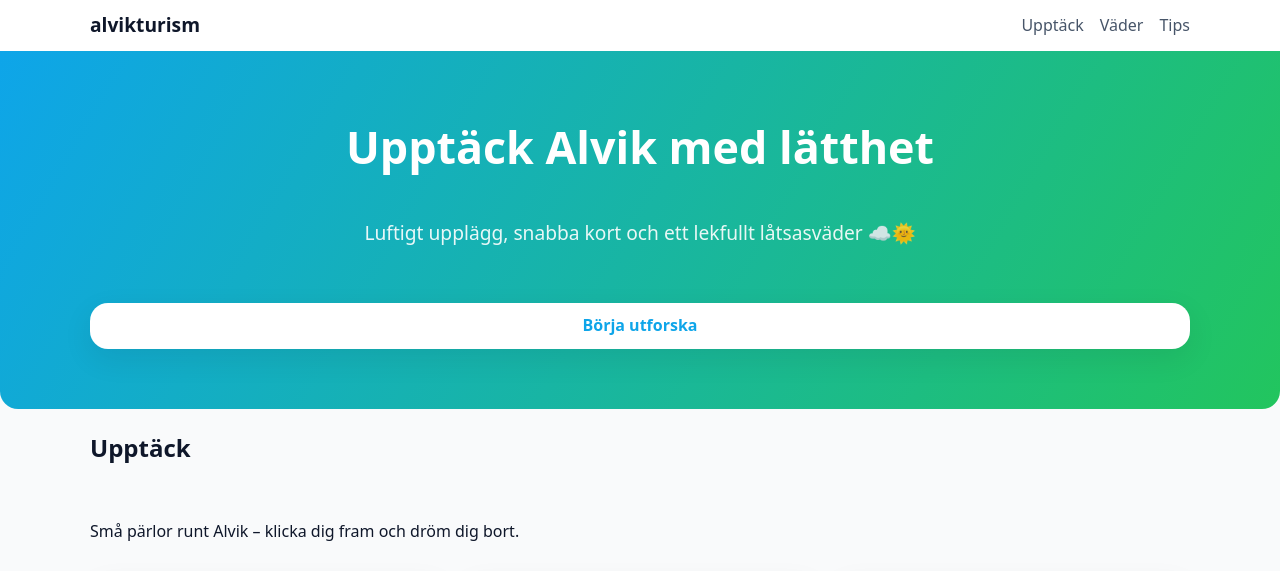
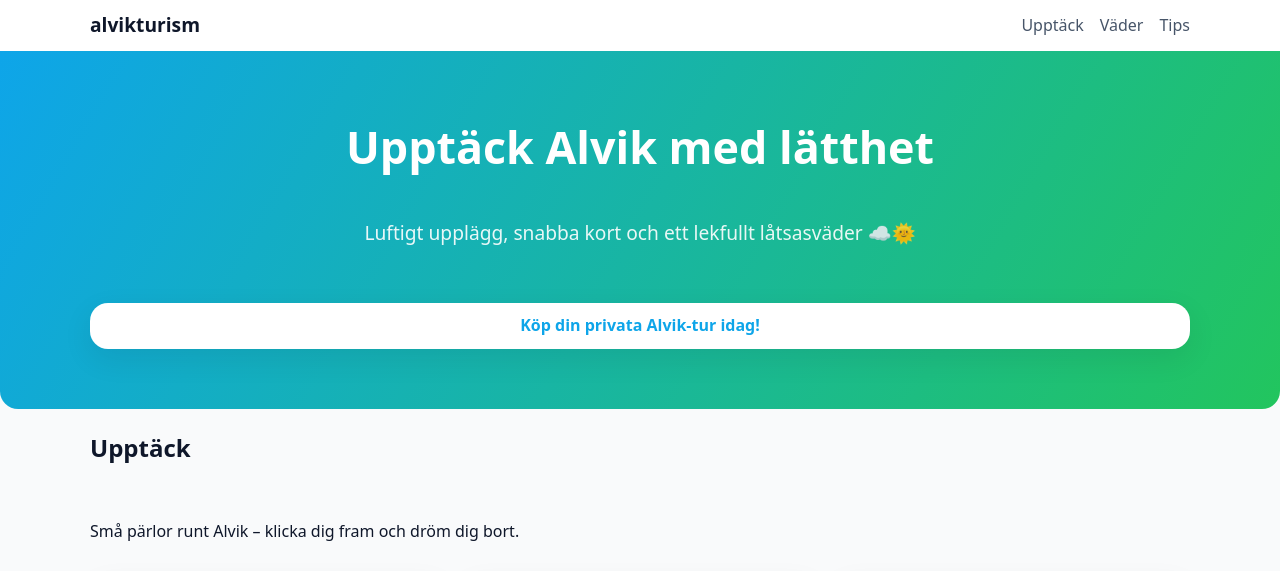
Before and after one commit to slubwama63-afk/alviktursim2.0, a plain HTML site: page index.html in a window 1280 px wide. Shown: the top 571 px of the page. Drawn offline with Linux system fonts and the light colour scheme.

Commit message:
Update index.html - köp nu knapp

```diff
--- a/index.html
+++ b/index.html
@@ -34,7 +34,7 @@ height="0" width="0" style="display:none;visibility:hidden"></iframe></noscript>
     <div class="container stack">
       <h1 class="title">Upptäck Alvik med lätthet</h1>
       <p class="lead">Luftigt upplägg, snabba kort och ett lekfullt låtsasväder ☁️🌞</p>
-      <a href="#explore" class="btn">Börja utforska</a>
+      <a href="#explore" class="btn">Köp din privata Alvik-tur idag!</a>
     </div>
   </section>
 
```
